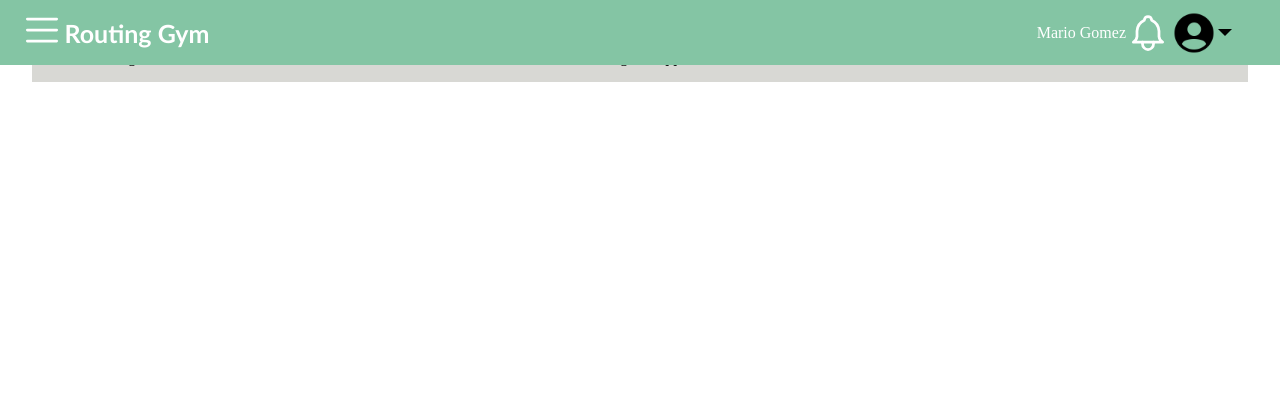
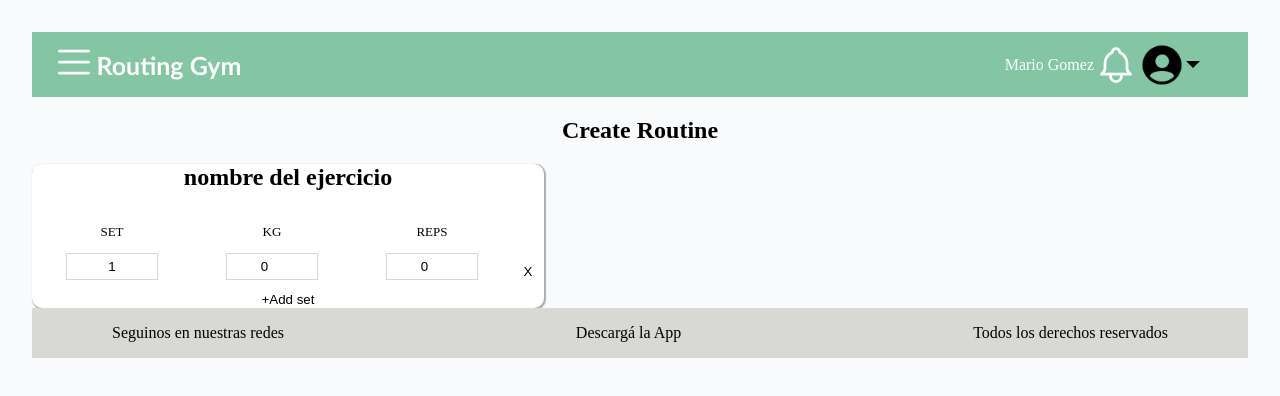
Before and after one commit to gonzafreddi/Routing_Gym, a React (Vite) app in the folder Client/: page /routine in a window 1280 px wide. Shown: the top 396 px of the page. Built offline with nearby package versions, Linux system fonts and the light colour scheme.

Commit message:
addExerciseComponent

```diff
--- a/Client/src/App.tsx
+++ b/Client/src/App.tsx
@@ -1,10 +1,11 @@
 import * as React from 'react';
-import { Route, Routes, RouteProps } from 'react-router-dom';
+import { Route, Routes} from 'react-router-dom';
 import Home from './views/Home/Home';
 import Navbar from './components/Navbar/Navbar';
 import Footer from './components/Footer/Footer';
 import { useLocation } from 'react-router-dom';
 import './App.css';
+import Routine from './views/Home/Routine';
 
 function App(): React.ReactElement {
   const location = useLocation();
@@ -15,6 +16,7 @@ function App(): React.ReactElement {
 
       <Routes>
         <Route path="/" element={<Home />} />
+        <Route path='/routine' element={<Routine/>}/>
       </Routes>
 
       {location.pathname !== '/Landing' && <Footer />}
--- a/Client/src/components/Navbar/Navbar.css
+++ b/Client/src/components/Navbar/Navbar.css
@@ -9,7 +9,7 @@
     width: 100%;
     /* background-color: rgb(11, 100, 45); */
     background-color: rgb(132, 197, 164);
-    z-index: 50;
+   position: relative;
 }
 
 .logoContainer{
--- /dev/null
+++ b/Client/src/components/addExercises/addExerciseComponent.module.css
@@ -0,0 +1,42 @@
+.divConteiner{
+    width: 40vw;
+    background: white;
+    border-radius: 10px;
+    box-shadow: 1px 1px 1px 1px rgba(0, 0, 0, 0.3);
+}
+
+.Setconteiner{
+    font-size: small;
+    width: 100%;
+
+}
+
+.titlesConteiner{
+    display: grid;
+    grid-template-columns: 1fr 1fr 1fr .2fr ;
+}
+
+.titles{
+
+    text-align: center;
+}
+.inputsCont{
+    width: 100%;
+    display: grid;
+    grid-template-columns: 1fr 1fr 1fr .2fr;
+    justify-items: center;
+    align-items: center;
+}
+.inputs{
+    width: 80px;
+    text-align: center;
+    border: 1px solid #b4b4b486;
+    margin-bottom: 10px;
+    padding: 5px;
+
+}
+
+button{
+    background-color:white ;
+    border: none;
+}
--- /dev/null
+++ b/Client/src/components/addExercises/addExerciseComponent.tsx
@@ -0,0 +1,89 @@
+import React, { useState } from 'react';
+import style from './addExerciseComponent.module.css';
+
+interface Set {
+  id: number;
+  reps: number;
+  peso: number;
+}
+
+export function AddExerciseComponent() {
+  const [sets, setSets] = useState<{ [exerciseName: string]: Set[] }>({
+    'pecho plano': [{ id: 1, reps: 0, peso: 0 }],
+  });
+  const aggSet = (exerciseName: string) => {
+    const newSet = { id: sets[exerciseName].length + 1, reps: 0, peso: 0 };
+
+    setSets((prevSets) => ({
+      ...prevSets,
+      [exerciseName]: [...prevSets[exerciseName], newSet],
+    }));
+  };
+
+  const handleRepsChange = (exerciseName: string, index: number, value: string) => {
+    const updatedSets = { ...sets };
+    const parsedValue = parseInt(value, 10) || 0;
+    updatedSets[exerciseName][index].reps = parsedValue;
+    setSets(updatedSets);
+  };
+
+  const handlePesoChange = (exerciseName: string, index: number, value: string) => {
+    const parsedValue = parseInt(value, 10) || 0;
+    const updatedSets = { ...sets };
+    updatedSets[exerciseName][index].peso = parsedValue;
+    setSets(updatedSets);
+  };
+
+
+
+  const hancleCancel = (exerciseName: string, id: number) => {
+    const updatedSets = { ...sets };
+    updatedSets[exerciseName] = updatedSets[exerciseName].filter((set) => set.id !== id);
+    // updatedSets[exerciseName].forEach((set, index) => {
+    //     console.log(set)
+    //     set.id = index + 1;
+    //   });
+    setSets(updatedSets);
+  };
+
+  console.log(sets);
+
+  return (
+    <>
+      <div className={style.divConteiner}>
+        <h2>nombre del ejercicio</h2>
+        <form>
+          <div className={style.Setconteiner}>
+            <div className={style.titlesConteiner}>
+              <p className={style.titles}>SET</p>
+              <p className={style.titles}>KG</p>
+              <p className={style.titles}>REPS</p>
+            </div>
+            {sets['pecho plano'].map((set, index) => (
+              <div className={style.inputsCont} key={set.id}>
+                <input className={style.inputs} type="text" defaultValue={set.id} readOnly />
+                <input
+                  className={style.inputs}
+                  type="number"
+                  value={set.peso}
+                  onChange={(e) => handlePesoChange('pecho plano', index, e.target.value)}
+                />
+                <input
+                  className={style.inputs}
+                  type="number"
+                  value={set.reps}
+                  onChange={(e) => handleRepsChange('pecho plano', index, e.target.value)}
+                />
+                <button onClick={() => hancleCancel('pecho plano', set.id)}>X</button>
+              </div>
+            ))}
+          </div>
+
+          <button type="button" onClick={() => aggSet('pecho plano')}>
+            +Add set
+          </button>
+        </form>
+      </div>
+    </>
+  );
+}
--- /dev/null
+++ b/Client/src/components/addExercises/newSet.module.css
@@ -0,0 +1,27 @@
+.conteiner{
+    border: green solid ;
+    width: 100%;
+
+}
+
+.titlesConteiner{
+    border: solid yellow;
+    display: grid;
+    grid-template-columns: 1fr 1fr 1fr;
+}
+
+.titles{
+
+    text-align: center;
+}
+.inputsCont{
+    width: 100%;
+    display: grid;
+    grid-template-columns: 1fr 1fr 1fr;
+    justify-items: center;
+    align-items: center;
+}
+.inputs{
+    width: 100px;
+    border: solid saddlebrown
+}
--- a/Client/src/views/Home/Home.css
+++ b/Client/src/views/Home/Home.css
@@ -1,3 +1,7 @@
+body{
+    background-color: #F9FAFB;
+}
+
 .home{
     margin-top: 6rem;
     margin-bottom: 5rem;
@@ -5,6 +9,7 @@
     padding-right: 3rem;
     display: flex;
    align-items: center;
+
 }
 
 .client-list{
--- /dev/null
+++ b/Client/src/views/Home/Routine.tsx
@@ -0,0 +1,11 @@
+import React from "react"
+import { AddExerciseComponent } from "../../components/addExercises/addExerciseComponent"
+
+
+
+export default function Routine(){
+    return(<>
+    <h2>Create Routine</h2>
+    <AddExerciseComponent/>
+    </>)
+}
```
Also changed, not shown: Client/src/components/addExercises/newSet.tsx (added, +18 -0 lines).
